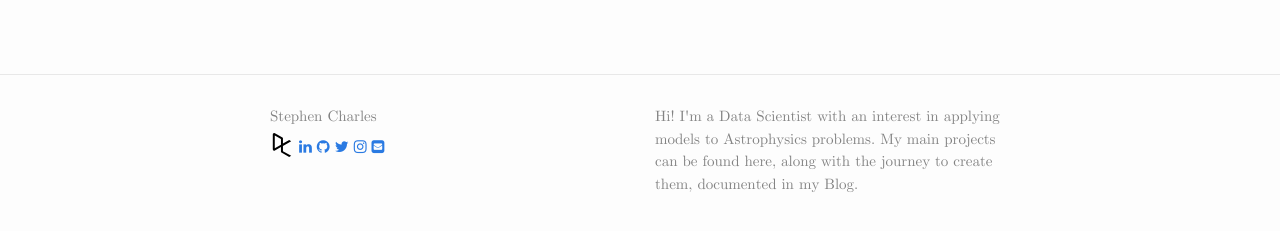
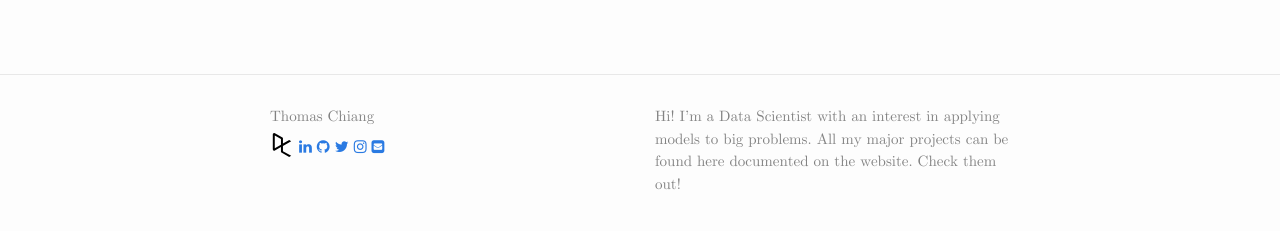
Before and after one commit to tomchiang30115/tomchiang30115.github.io, a Jekyll site: the page built from 404.html, in a window 1280 px wide. Shown: the part 645-876 px from the top of the page. Built offline with Jekyll 4.4.1, drawn with Linux system fonts in a browser that asks for light colours; some web fonts are replaced.

```diff
--- a/_config.yml
+++ b/_config.yml
@@ -1,9 +1,9 @@
 title: Data Science Portfolio
 author:
-  name: Stephen Charles
+  name: Thomas Chiang
   # email: stevemindoza@gmail.com
 description: > # this means to ignore newlines until "show_excerpts:"
-  Hi! I'm a Data Scientist with an interest in applying models to Astrophysics problems. My main projects can be found here, along with the journey to create them, documented in my Blog.
+  Hi! I’m a Data Scientist with an interest in applying models to big problems. All my major projects can be found here documented on the website. Check them out!
 permalink: /:title/
 show_excerpts: false # set to true to show excerpts on the homepage
 
@@ -12,8 +12,8 @@ show_excerpts: false # set to true to show excerpts on the homepage
 minima:
   date_format: "%b %-d, %Y"
 
-linkedin_url: https://www.linkedin.com/in/stephen-charles-2b366020a/
-github_url: https://github.com/sourestdeeds
+# linkedin_url: https://www.linkedin.com/in/stephen-charles-2b366020a/
+# github_url: https://github.com/sourestdeeds
 #instagram_url: https://www.instagram.com/sourestdeeds/
 #twitter_url: https://twitter.com/Sourestdeeds
 
```
